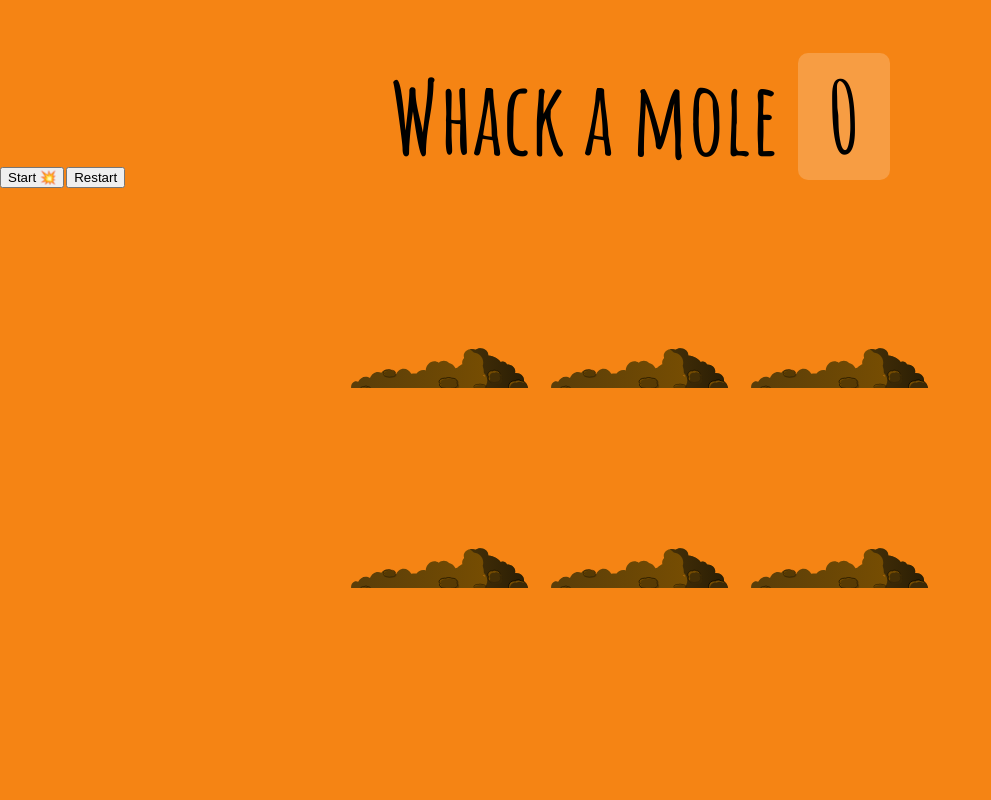
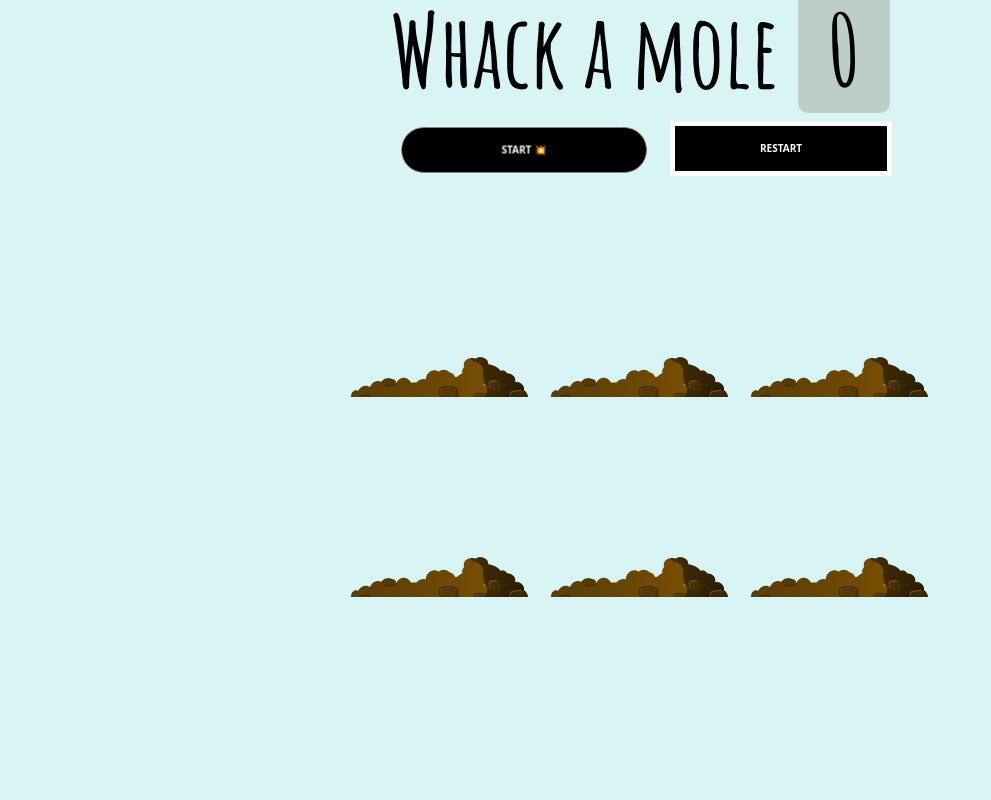
Before and after one commit to martinmorondo/Whack-a-mole-game, a plain HTML site: page index.html in a window 1280 px wide. Shown: the whole page, without its empty margins (0-991 px from the left). Drawn offline with Linux system fonts and the light colour scheme.

Commit message:
I style two buttons

```diff
--- a/CSS/style.css
+++ b/CSS/style.css
@@ -1,7 +1,7 @@
 html {
     box-sizing: border-box;
     font-size: 10px;
-    background: #f58414;
+    background: rgba(169, 231, 231, 0.44);
   }
 
   *, *:before, *:after {
@@ -18,11 +18,203 @@ html {
     text-align: center;
     font-size: 10rem;
     line-height: 1;
-    margin-bottom: 0;
+    margin: 0;
   }
 
+  .btn-container {
+    display: flex;
+    justify-content: center;
+    align-items: center;
+    width: 100%;
+    height: 100%;
+  }
+
+  .btn-45,
+    .btn-45 *,
+    .btn-45 :after,
+    .btn-45 :before,
+    .btn-45:after,
+    .btn-45:before {
+    border: 0 solid;
+    box-sizing: border-box;
+    }
+
+    .btn-45 {
+        margin-right: 25px;
+        position: absolute;
+        top: 50%;
+        left: 50%;
+        transform: translate(-50%, -50%);
+        margin-top: 5rem;
+    -webkit-tap-highlight-color: transparent;
+    background-color: #000;
+    background-image: none;
+    color: #fff;
+    cursor: pointer;
+    font-family: ui-sans-serif, system-ui;
+    font-size: 100%;
+    font-weight: 900;
+    line-height: 1.5;
+    padding: 0;
+    }
+
+    .btn-45:disabled {
+    cursor: default;
+    }
+
+    .btn-45:-moz-focusring {
+    outline: auto;
+    }
+
+    .btn-45 svg {
+    display: block;
+    }
+
+    .btn-45 [hidden] {
+    display: none;
+    }
+
+    .btn-45 {
+    border: 1px solid;
+    border-radius: 999px;
+    box-sizing: border-box;
+    display: block;
+    overflow: hidden;
+    padding: 1.5rem 10rem;
+    position: relative;
+    text-transform: uppercase;
+    }
+
+    .btn-45 span {
+    font-weight: 900;
+    mix-blend-mode: difference;
+    }
+
+    .btn-45:after,
+    .btn-45:before {
+    background: #fff;
+    content: "";
+    height: 100%;
+    left: -100%;
+    position: absolute;
+    top: 0;
+    transition: transform 0.2s cubic-bezier(0.76, 0, 0.24, 1);
+    width: 100%;
+    will-change: transform;
+    }
+
+    .btn-45:after {
+    background: #dedede;
+    transition-delay: 0.1s;
+    z-index: -1;
+    }
+
+    .btn-45:hover:after,
+    .btn-45:hover:before {
+    transform: translateX(100%);
+    }
+
+    .btn-25,
+    .btn-25 *,
+    .btn-25 :after,
+    .btn-25 :before,
+    .btn-25:after,
+    .btn-25:before {
+      border: 0 solid;
+      box-sizing: border-box;
+    }
+    .btn-25 {
+        margin-left: 10px;
+        position: absolute;
+        top: 50%;
+        left: 0%;
+      -webkit-tap-highlight-color: transparent;
+      background-color: #000;
+      background-image: none;
+      color: #fff;
+      cursor: pointer;
+      font-family: ui-sans-serif, system-ui, -apple-system, BlinkMacSystemFont,
+        Segoe UI, Roboto, Helvetica Neue, Arial, Noto Sans, sans-serif,
+        Apple Color Emoji, Segoe UI Emoji, Segoe UI Symbol, Noto Color Emoji;
+      font-size: 100%;
+      font-weight: 900;
+      line-height: 1.5;
+      text-transform: uppercase;
+    }
+    .btn-25:disabled {
+      cursor: default;
+    }
+    .btn-25:-moz-focusring {
+      outline: auto;
+    }
+    .btn-25 svg {
+      display: block;
+    }
+    .btn-25 [hidden] {
+      display: none;
+    }
+    .btn-25 {
+      --background: #000;
+      background: none;
+      overflow: hidden;
+      padding: 2rem 9rem;
+      position: relative;
+    }
+    .btn-25 span {
+      display: block;
+      position: relative;
+      transition: transform 0.2s ease;
+    }
+    .btn-25:after,
+    .btn-25:before {
+      --tilt: 20px;
+      background: #fff;
+      -webkit-clip-path: polygon(0 50%, 0 0, 100% 0, 100% 50%, 100% 100%, 0 100%);
+      clip-path: polygon(0 50%, 0 0, 100% 0, 100% 50%, 100% 100%, 0 100%);
+      content: "";
+      display: block;
+      height: 100%;
+      left: 0;
+      position: absolute;
+      top: 0;
+      transition: -webkit-clip-path 0.2s ease;
+      transition: clip-path 0.2s ease;
+      transition: clip-path 0.2s ease, -webkit-clip-path 0.2s ease;
+      width: 100%;
+      z-index: -1;
+    }
+    .btn-25:after {
+      --thickness: 5px;
+      background: var(--background);
+      height: calc(100% - var(--thickness) * 2);
+      left: var(--thickness);
+      top: var(--thickness);
+      width: calc(100% - var(--thickness) * 2);
+    }
+    .btn-25:hover:after,
+    .btn-25:hover:before {
+      -webkit-clip-path: polygon(
+        0 50%,
+        var(--tilt) 0,
+        calc(100% - var(--tilt)) 0,
+        100% 50%,
+        calc(100% - var(--tilt)) 100%,
+        var(--tilt) 100%
+      );
+      clip-path: polygon(
+        0 50%,
+        var(--tilt) 0,
+        calc(100% - var(--tilt)) 0,
+        100% 50%,
+        calc(100% - var(--tilt)) 100%,
+        var(--tilt) 100%
+      );
+    }
+
+
+
   .score {
-    background: rgba(255,255,255,0.2);
+    background: #96988d6d;
     padding: 0 3rem;
     line-height: 1;
     border-radius: 1rem;
@@ -62,6 +254,7 @@ html {
     width: 100%;
     height: 100%;
     transition:all 0.4s;
+    cursor: pointer;
   }
 
   .hole.up .mole {
```
